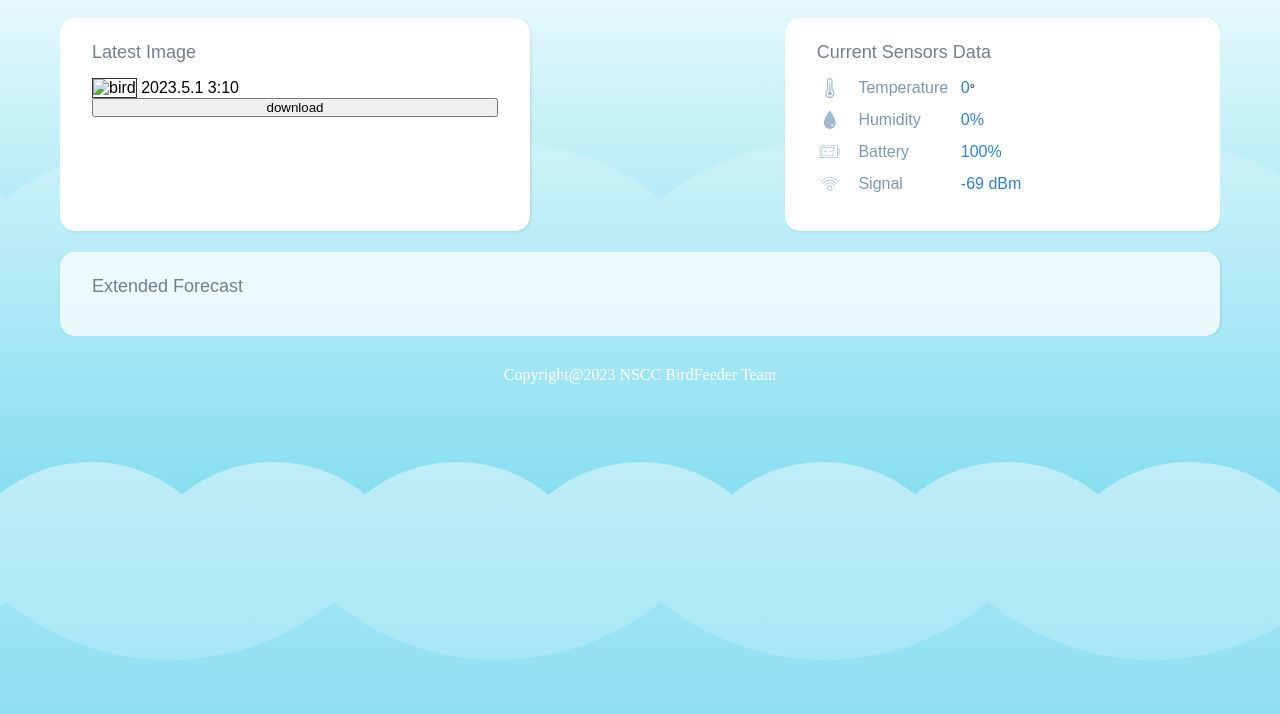
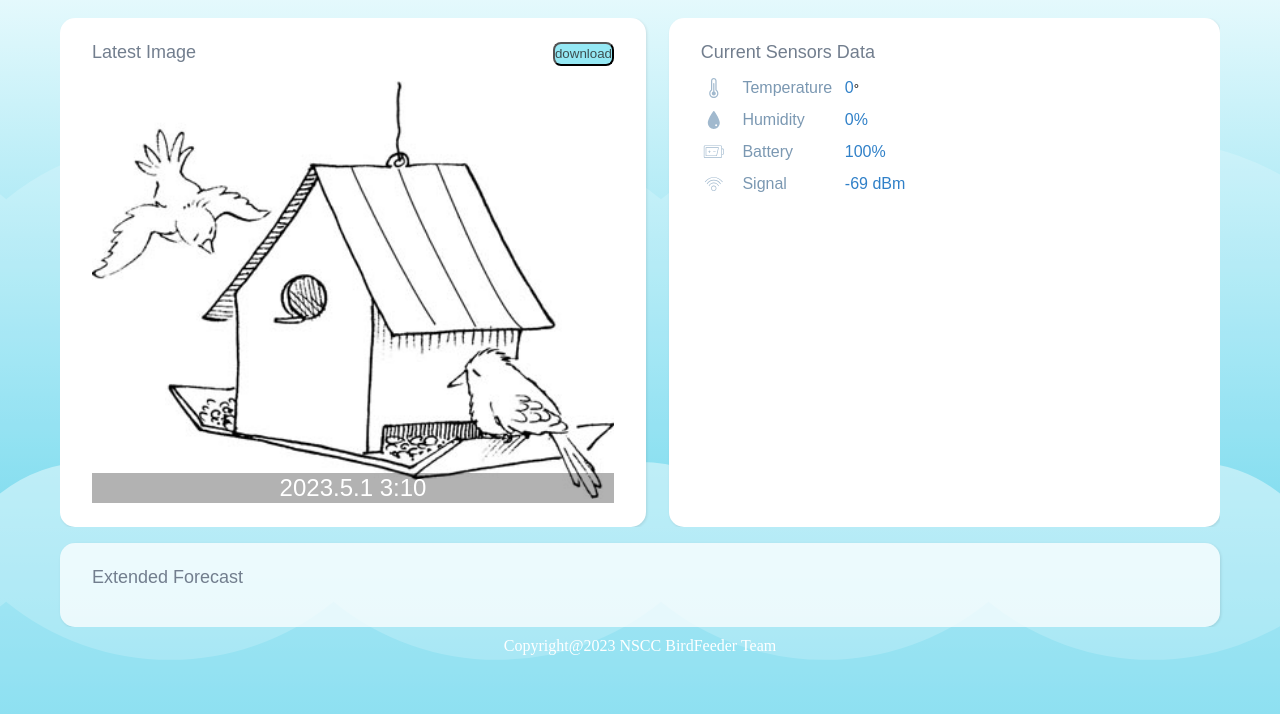
Before and after one commit to waltonca/BirdFeeder, a website: page index.html in a window 1280 px wide. Shown: the part 86-800 px from the top of the page. Drawn offline with Linux system fonts and the light colour scheme; a script that the page names is missing.

Commit message:
week2 presentation version beta 0.1

```diff
--- a/index.html
+++ b/index.html
@@ -22,13 +22,16 @@
         <section class="body">
             <div class="top">
                 <div class="image-section">
-                    <h2>Latest Image</h2>
+                    <h2>
+                        Latest Image<button onclick="downloadImage()">
+                            download
+                        </button>
+                    </h2>
                     <!-- <div id="image"><img src="./images/bird1.jpg" alt="bird"></div> -->
                     <div id="image">
-                        <img src="./images//preload.jpg" alt="bird" />
+                        <img src="./images/preload.jpg" alt="bird" />
                         <span id="time">2023.5.1 3:10</span>
                     </div>
-                    <button onclick="downloadImage()">download</button>
                 </div>
                 <div class="sensor-section">
                     <h2>Current Sensors Data</h2>
--- a/style/style.css
+++ b/style/style.css
@@ -40,6 +40,10 @@ header button {
     cursor: pointer;
 }
 
+header #datetime {
+    font-size: 2rem;
+}
+
 .body {
     padding: 0 60px;
     overflow: hidden;
@@ -48,13 +52,12 @@ header button {
 
 .body .top {
     overflow: hidden;
-    padding-bottom: 5px;
     display: flex;
     justify-content: space-between;
 }
 
 .top .image-section {
-    width: 35%;
+    width: 45%;
     background-color: rgb(255, 255, 255);
     box-shadow: rgba(0, 0, 0, 0.1) 1px 1px 3px;
     border-radius: 15px;
@@ -65,12 +68,41 @@ header button {
 
 .top .image-section img {
     width: 100%;
-    border: 1px solid #333;
+}
 
+.top .image-section #image {
+    position: relative;
+}
+
+.top .image-section #image #time {
+    width: 100%;
+    height: 30px;
+    line-height: 30px;
+    font-size: 1.5rem;
+    text-align: center;
+    position: absolute;
+    left: 0;
+    bottom: 0;
+    background-color: rgba(0, 0, 0, 0.3);
+    color: #fff;
+}
+
+.top .image-section button {
+    float: right;
+    border-radius: 8px;
+    /* Half of the width and height */
+    background: #95e8f4;
+    /* Blue color */
+    color: #3d4e50;
+    /* White text */
+    text-align: center;
+    line-height: 20px;
+    /* Center the text vertically */
+    cursor: pointer;/
 }
 
 .top .sensor-section {
-    width: 32%;
+    width: 42%;
     background-color: rgb(255, 255, 255);
     box-shadow: rgba(0, 0, 0, 0.1) 1px 1px 3px;
     border-radius: 15px;
@@ -185,7 +217,7 @@ h2 {
 
 footer {
     color: #fff;
-    padding: 30px;
+    padding: 10px;
     text-align: center;
     overflow: hidden;
 }
```
Also changed, not shown: script/bundle.js (+5 -0 lines).
